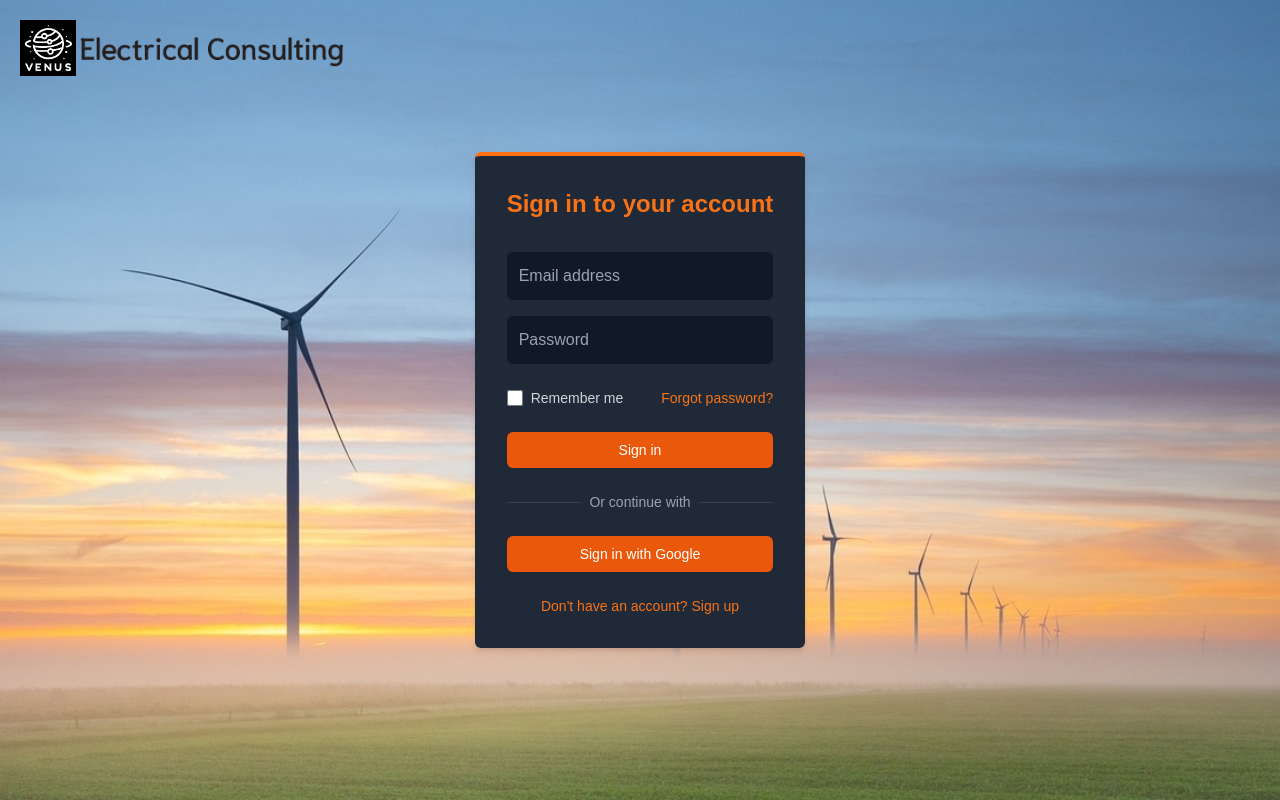
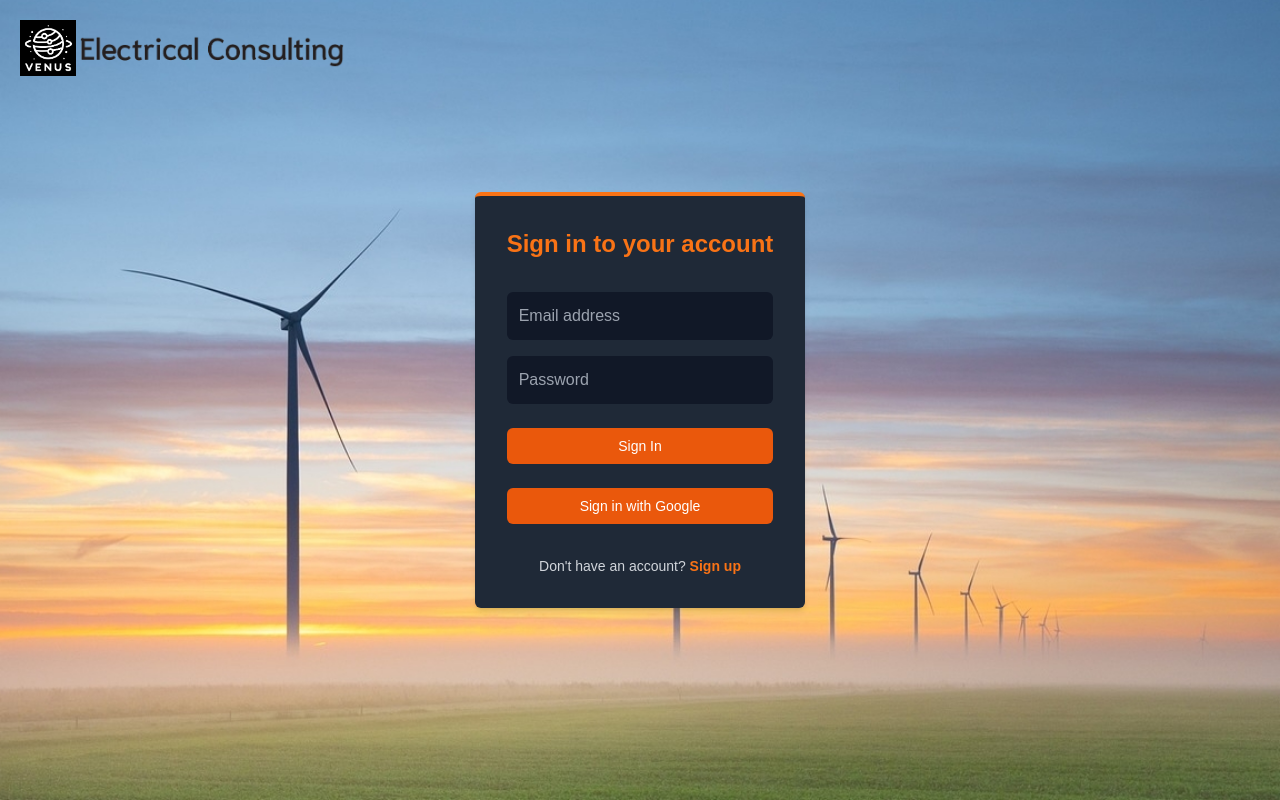
Before and after one commit to noorverma/venus-consulting, a Next.js app: page /SignIn in a window 1280 px wide. Built offline with nearby package versions, Linux system fonts and the light colour scheme.

Commit message:
minor changes

```diff
--- a/app/SignIn/page.js
+++ b/app/SignIn/page.js
@@ -1,5 +1,4 @@
 //use perplexity AI for reference
-
 
 "use client";
 
@@ -23,7 +22,7 @@ export default function SignIn() {
       const result = await signInWithPopup(auth, provider);
       const user = result.user;
 
-            const userDoc = await getDoc(doc(db, "users", user.uid));
+      const userDoc = await getDoc(doc(db, "Users", user.uid));
 
       if (userDoc.exists()) {
         router.push('/Main');
@@ -93,34 +92,16 @@ export default function SignIn() {
               </div>
               {error && <p className="text-red-500 text-sm">{error}</p>}
 
-                            <div className="flex items-center justify-between">
-                                <label className="flex items-center text-sm text-gray-300">
-                                    <input type="checkbox" className="mr-2 w-4 h-4 text-orange-600 bg-gray-800 border-gray-700 rounded focus:ring-orange-500" />
-                                    Remember me
-                                </label>
-                                <Link href="/ForgotPassword" className="text-orange-500 hover:text-orange-400 text-sm">Forgot password?</Link>
-                            </div>
-
-                            <button type="submit" className="w-full px-4 py-2 text-sm font-medium text-white bg-orange-600 rounded-md hover:bg-orange-700 focus:outline-none focus:ring focus:ring-orange-500">
-                                Sign in
+              <button type="submit" className="w-full px-4 py-2 mt-4 text-sm text-white bg-orange-600 rounded-md hover:bg-orange-700 focus:ring-orange-500">
+                Sign In
               </button>
-
-                            <div className="relative my-4">
-                                <div className="absolute inset-0 flex items-center">
-                                    <div className="w-full border-t border-gray-700"></div>
-                                </div>
-                                <div className="relative flex justify-center text-sm">
-                                    <span className="px-2 bg-gray-800 text-gray-400">Or continue with</span>
-                                </div>
-                            </div>
-
               <button type="button" className="w-full px-4 py-2 mt-4 text-sm text-white bg-orange-600 rounded-md hover:bg-orange-700 focus:ring-orange-500" onClick={handleGoogleSignIn}>
                 Sign in with Google
               </button>
-                            <div className="text-sm text-center">
-                                <Link href="/SignUp" className="font-medium text-orange-500 hover:text-orange-400">Don't have an account? Sign up</Link>
-                            </div>
             </form>
+            <p className="text-sm text-center text-gray-300">
+              Don't have an account? <Link href="/SignUp" className="font-bold text-orange-500 hover:underline">Sign up</Link>
+            </p>
           </div>
         </div>
       </div>
--- a/app/SignUp/page.js
+++ b/app/SignUp/page.js
@@ -6,7 +6,7 @@ import { useState } from 'react';
 import { useRouter } from 'next/navigation';
 import { GoogleAuthProvider, signInWithPopup } from 'firebase/auth';
 import { auth, db } from '../Lib/firebase';
-import { setDoc, doc } from 'firebase/firestore'; // Import setDoc and doc for Firestore operations
+import { setDoc, doc } from 'firebase/firestore';
 import Head from 'next/head';
 import Link from 'next/link';
 import { Register } from '@/actions/authServer';
@@ -27,7 +27,6 @@ export default function SignUp() {
       if (result.error) {
         setError(result.error);
       } else if (result.success) {
-        // Redirect to sign-in page after successful registration
         router.push('/SignIn');
       }
     } catch (err) {
@@ -45,19 +44,15 @@ export default function SignUp() {
 
       const userRef = doc(db, "Users", user.uid);
 
-
       await setDoc(userRef, {
         email: user.email,
         username: user.displayName,
-        isAdmin: false
+        isAdmin: false  // Ensure consistent use of isAdmin field
       }, { merge: true });
-
 
       router.push('/SignIn');
     } catch (error) {
       console.error('Google sign-up error:', error);
-
-
       if (error.code === 'auth/popup-closed-by-user') {
         setError('The sign-up popup was closed. Please try again.');
       } else if (error.code === 'auth/network-request-failed') {
```
Lines whose indentation alone changed are shown as unchanged.
